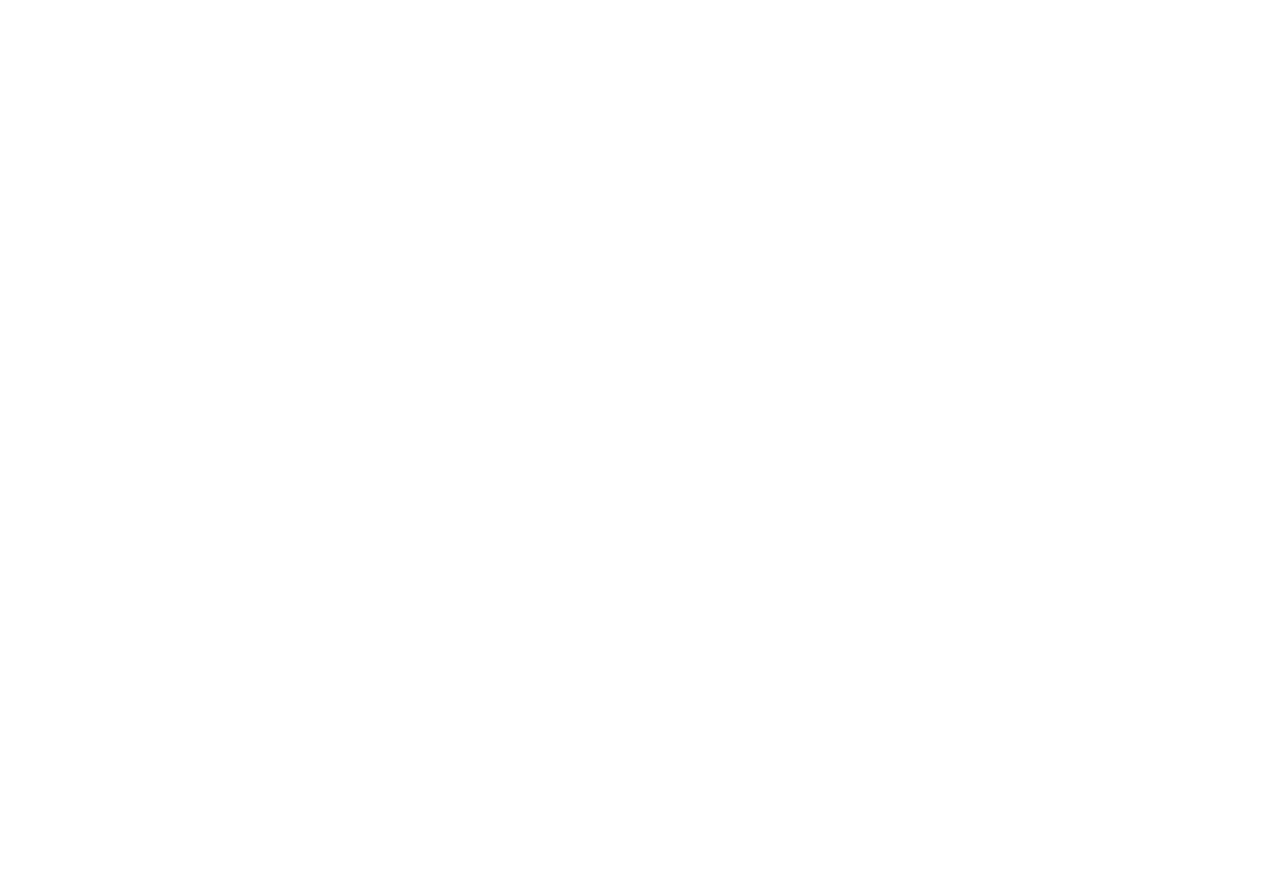
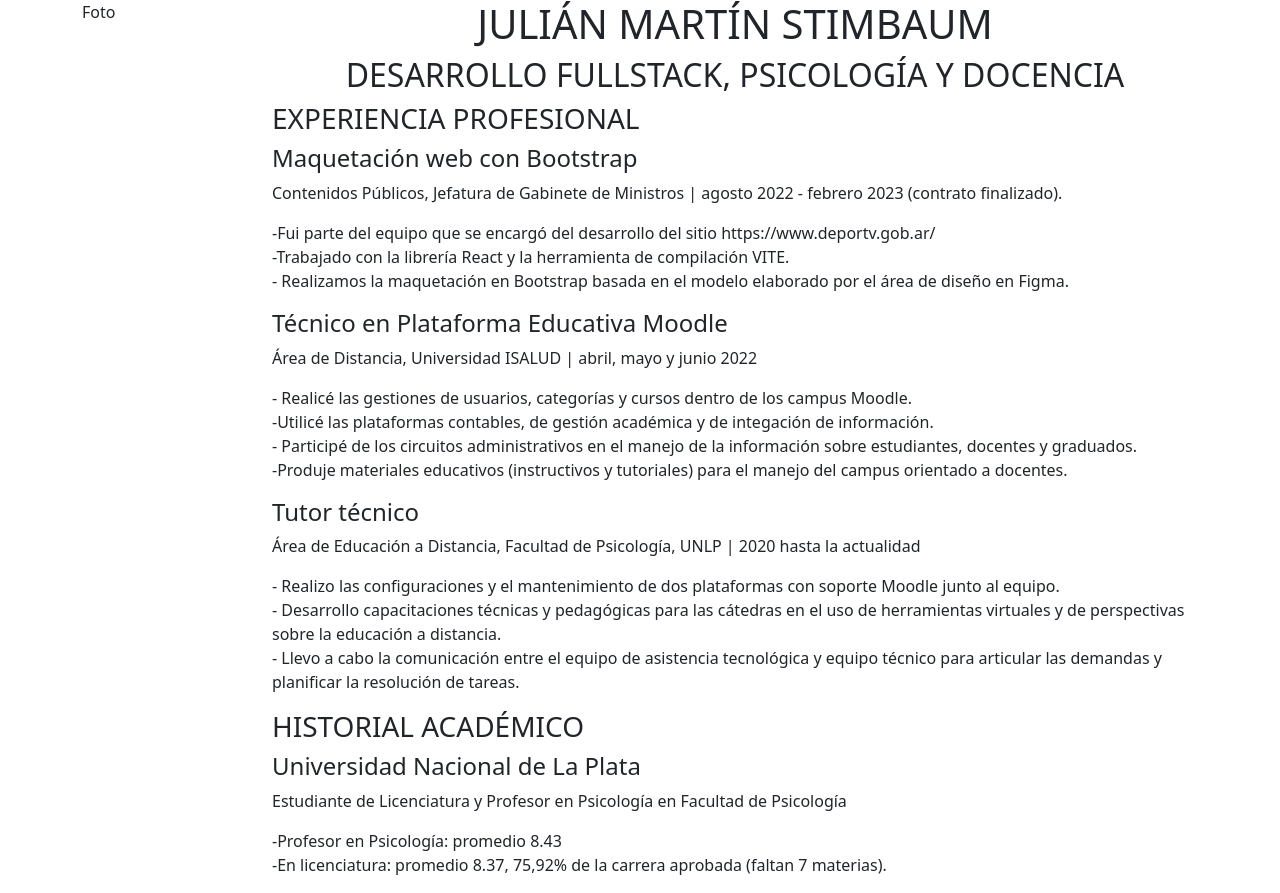
Before and after one commit to ravioles33/CV-main, a plain HTML site: page index.html in a window 1280 px wide. Before the commit the page ends 800 px from the top, so only its background shows below. Drawn offline with nearby package versions, Linux system fonts and the light colour scheme.

Commit message:
[index] Primera carga de texto

```diff
--- a/index.html
+++ b/index.html
@@ -1,12 +1,92 @@
 <!DOCTYPE html>
 <html lang="en">
+
 <head>
     <meta charset="UTF-8">
     <meta http-equiv="X-UA-Compatible" content="IE=edge">
     <meta name="viewport" content="width=device-width, initial-scale=1.0">
+    <link href="https://cdn.jsdelivr.net/npm/bootstrap@5.3.0-alpha1/dist/css/bootstrap.min.css" rel="stylesheet"
+        integrity="sha384-GLhlTQ8iRABdZLl6O3oVMWSktQOp6b7In1Zl3/Jr59b6EGGoI1aFkw7cmDA6j6gD" crossorigin="anonymous">
+    <script src="https://cdn.jsdelivr.net/npm/bootstrap@5.3.0-alpha1/dist/js/bootstrap.bundle.min.js"
+        integrity="sha384-w76AqPfDkMBDXo30jS1Sgez6pr3x5MlQ1ZAGC+nuZB+EYdgRZgiwxhTBTkF7CXvN"
+        crossorigin="anonymous"></script>
+
     <title>Julián Stimbaum CV</title>
 </head>
+
 <body>
+    <div class="container">
+        <div class="row">
+            <div class="col-2">
+                Foto
+            </div>
+            <div class="col-10 d-flex flex-column ">
+                <div class="text-center text-uppercase">
+                    <h1 class="">Julián Martín Stimbaum</h1>
+                    <h2 class="">Desarrollo FullStack, psicología y docencia</h2>
+                </div>
+                <h3 class="text-uppercase">Experiencia profesional</h3>
 
+                <div class="">
+                    <h4>Maquetación web con Bootstrap</h4>
+                    <p>Contenidos Públicos, Jefatura de Gabinete de Ministros | agosto 2022 - febrero 2023 (contrato
+                        finalizado).</p>
+                    <p>
+                        -Fui parte del equipo que se encargó del desarrollo del sitio https://www.deportv.gob.ar/
+                        <br>
+                        -Trabajado con la librería React y la herramienta de compilación VITE.
+                        <br>
+                        - Realizamos la maquetación en Bootstrap basada en el modelo elaborado por el área de diseño en
+                        Figma.
+                    </p>
+                </div>
+                <div class="">
+                    <h4>Técnico en Plataforma Educativa Moodle</h4>
+                    <p>Área de Distancia, Universidad ISALUD | abril, mayo y junio 2022</p>
+                    <p>
+                        - Realicé las gestiones de usuarios, categorías y cursos dentro de los campus Moodle.
+                        <br>
+                        -Utilicé las plataformas contables, de gestión académica y de integación de información.
+                        <br>
+                        - Participé de los circuitos administrativos en el manejo de la información sobre estudiantes,
+                        docentes y graduados.
+                        <br>
+                        -Produje materiales educativos (instructivos y tutoriales) para el manejo del campus orientado a
+                        docentes.
+                    </p>
+                </div>
+                <div class="">
+                    <h4>Tutor técnico</h4>
+                    <p>Área de Educación a Distancia, Facultad de Psicología, UNLP | 2020 hasta la actualidad</p>
+                    <p>
+                        - Realizo las configuraciones y el mantenimiento de dos plataformas con soporte Moodle junto al
+                        equipo.
+                        <br>
+                        - Desarrollo capacitaciones técnicas y pedagógicas para las cátedras en el uso de herramientas
+                        virtuales y de perspectivas sobre la educación a distancia.
+                        <br>
+                        - Llevo a cabo la comunicación entre el equipo de asistencia tecnológica y equipo técnico para
+                        articular las demandas y planificar la resolución de tareas.
+                    </p>
+
+
+                </div>
+
+                <h3 class="text-uppercase">Historial académico</h3>
+
+                <div>
+                    <h4>Universidad Nacional de La Plata</h4>
+                    <p>Estudiante de Licenciatura y Profesor en Psicología en Facultad de Psicología</p>
+                    <p>-Profesor en Psicología: promedio 8.43
+                        <br>
+                        -En licenciatura: promedio 8.37, 75,92% de la carrera aprobada (faltan 7 materias).
+                    </p>
+                </div>
+            </div>
+
+
+        </div>
+    </div>
 </body>
+
 </html>
```
